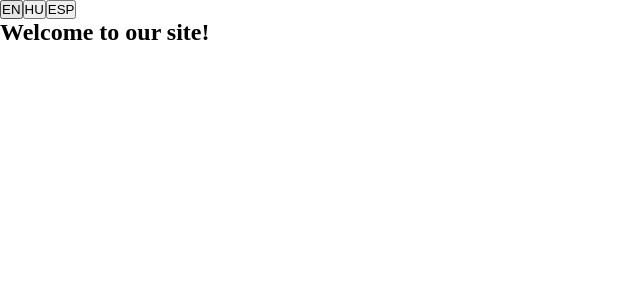
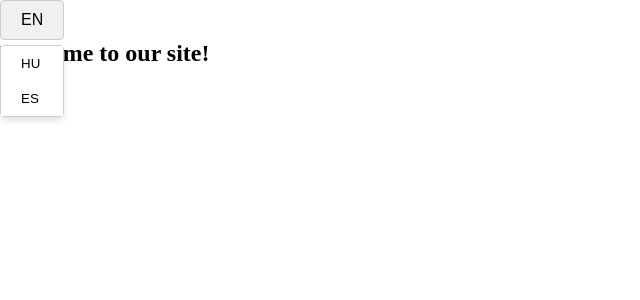
Before and after one commit to FehertoiTamas/photography-portfolio, a Next.js app: page /myWorksPage in a window 1280 px wide. Both pictures are taken after a click on the button "EN". Shown: the top 300 px of the page, without its empty margins (0-640 px from the left). Built offline with nearby package versions, Linux system fonts and the light colour scheme; a web font is replaced by a local one.

Commit message:
language

```diff
--- a/next.config.mjs
+++ b/next.config.mjs
@@ -1,8 +1,8 @@
 /** @type {import('next').NextConfig} */
 const nextConfig = {
   i18n: {
-    locales: ['en', 'hu', 'es'], // Nyelvek: angol és magyar
-    defaultLocale: 'en',   // Alapértelmezett nyelv
+    locales: ['en', 'hu', 'es'], // Az elérhető nyelvek
+    defaultLocale: 'en',   // Az alapértelmezett nyelv
     localeDetection: false, // Kikapcsoljuk az automatikus nyelvdetektálást
   },
 };
--- /dev/null
+++ b/src/components/LanguageSwitcher/LanguageSwitcher.css
@@ -0,0 +1,54 @@
+.language-switcher {
+  position: relative;
+  display: inline-block;
+}
+
+.language-button {
+  padding: 10px 20px;
+  font-size: 16px;
+  cursor: pointer;
+  border: 1px solid #ccc;
+  border-radius: 4px;
+  background-color: #f0f0f0;
+  transition: background-color 0.3s, color 0.3s;
+  display: flex;
+  justify-content: space-between;
+  align-items: center;
+}
+
+.language-button:hover {
+  background-color: #ddd;
+}
+
+.selected {
+  background-color: #007bff;
+  color: white;
+  font-weight: bold;
+  border-color: #0056b3;
+}
+
+/* Lenyitható menü stílusok */
+.language-options {
+  display: block;
+  position: absolute;
+  top: 100%;
+  left: 0;
+  background-color: #fff;
+  border: 1px solid #ccc;
+  border-radius: 4px;
+  margin-top: 5px;
+  box-shadow: 0 4px 6px rgba(0, 0, 0, 0.1);
+}
+
+.language-options button {
+  padding: 10px 20px;
+  border: none;
+  background-color: #fff;
+  width: 100%;
+  text-align: left;
+  cursor: pointer;
+}
+
+.language-options button:hover {
+  background-color: #f0f0f0;
+}
--- a/src/components/LanguageSwitcher/LanguageSwitcher.jsx
+++ b/src/components/LanguageSwitcher/LanguageSwitcher.jsx
@@ -1,19 +1,48 @@
 "use client";
-import React from "react";
+import React, { useState } from "react";
 import { useTranslation } from "react-i18next";
+import "./LanguageSwitcher.css"; // importáljuk a CSS fájlt
 
 export default function LanguageSwitcher() {
   const { i18n } = useTranslation();
+  const [selectedLanguage, setSelectedLanguage] = useState(i18n.language);
+  const [isOpen, setIsOpen] = useState(false); // A lenyitható menü állapota
+
+  const languages = ["en", "hu", "es"]; // A támogatott nyelvek listája
 
   const changeLanguage = (language) => {
     i18n.changeLanguage(language);
+    setSelectedLanguage(language);
+    setIsOpen(false); // Bezárjuk a menüt a nyelv kiválasztása után
   };
 
+  const toggleMenu = () => {
+    setIsOpen(!isOpen); // Átváltjuk a menü állapotát (nyitott/bezárt)
+  };
+
+  // Kiválasztott nyelvet eltávolítjuk a listából
+  const otherLanguages = languages.filter(
+    (language) => language !== selectedLanguage
+  );
+
   return (
-    <div>
-      <button onClick={() => changeLanguage("en")}>EN</button>
-      <button onClick={() => changeLanguage("hu")}>HU</button>
-      <button onClick={() => changeLanguage("es")}>ESP</button>
+    <div className="language-switcher">
+      <button onClick={toggleMenu} className="language-button">
+        {selectedLanguage.toUpperCase()}
+      </button>
+      {isOpen && (
+        <div className="language-options">
+          {otherLanguages.map((language) => (
+            <button
+              key={language}
+              className={selectedLanguage === language ? "selected" : ""}
+              onClick={() => changeLanguage(language)}
+            >
+              {language.toUpperCase()}
+            </button>
+          ))}
+        </div>
+      )}
     </div>
   );
 }
```
Also changed, not shown: middleware.js (+15 -12 lines).
